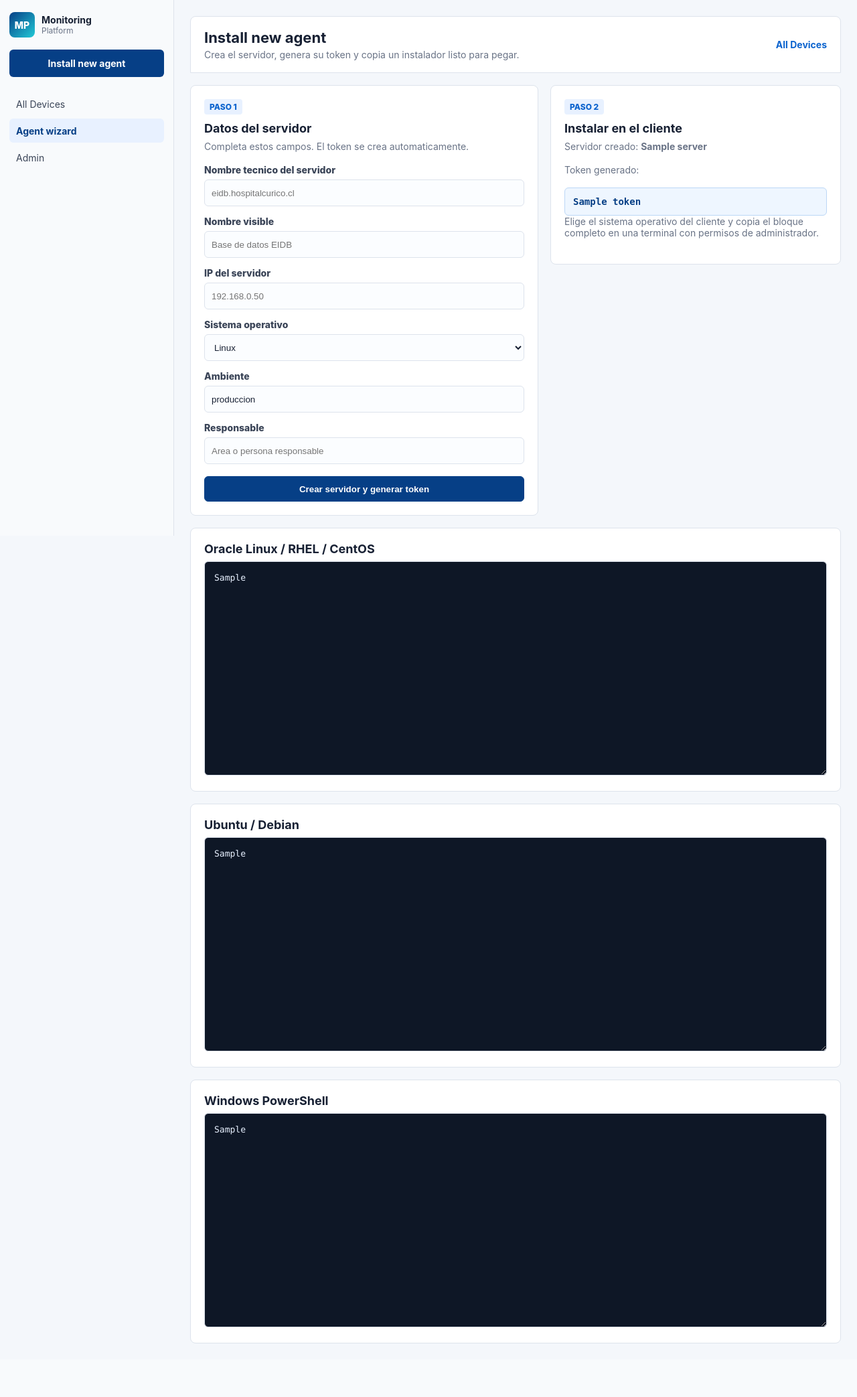
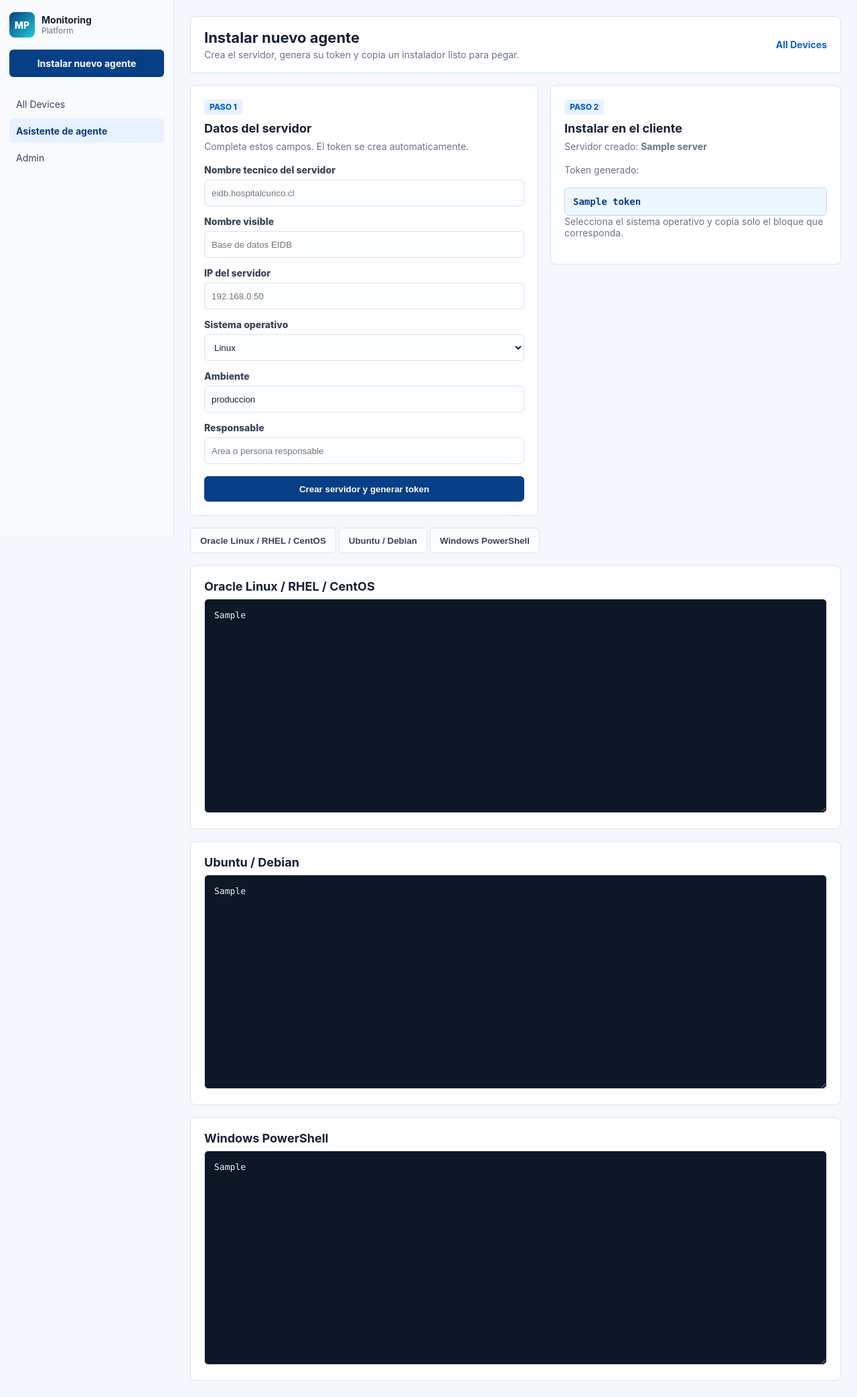
Before and after one commit to fdovasquez/monitoring-platform, a Django app: template backend/templates/inventory/agent_install_wizard.html in a window 1280 px wide. Shown: the whole page at 67% size. Before the commit the page ends 2006 px from the top, so only its background shows below. Run offline with Django 5.2, Linux system fonts and the light colour scheme; tables that the repository leaves empty hold one stand-in row (values such as "Sample post"); the template is opened without the code that fills it: values that come from a table or form of the project are taken from there, most other values are stand-ins (such as "Sample title", 1, 10 or a date in 2020); data that the repository does not hold is empty.

Commit message:
Traducir asistente y mostrar un script por sistema

```diff
--- a/backend/templates/inventory/agent_install_wizard.html
+++ b/backend/templates/inventory/agent_install_wizard.html
@@ -4,7 +4,7 @@
 <head>
   <meta charset="utf-8">
   <meta name="viewport" content="width=device-width, initial-scale=1">
-  <title>Install new agent</title>
+  <title>Instalar nuevo agente</title>
   <link rel="stylesheet" href="{% static 'inventory/device_list.css' %}">
   <link rel="stylesheet" href="{% static 'inventory/agent_wizard.css' %}">
 </head>
@@ -17,10 +17,10 @@
         <span>Platform</span>
       </div>
     </div>
-    <a class="primary-action" href="{% url 'agent-install' %}">Install new agent</a>
+    <a class="primary-action" href="{% url 'agent-install' %}">Instalar nuevo agente</a>
     <nav class="nav-section">
       <a class="nav-item" href="{% url 'device-list' %}"><span>All Devices</span></a>
-      <a class="nav-item active" href="{% url 'agent-install' %}"><span>Agent wizard</span></a>
+      <a class="nav-item active" href="{% url 'agent-install' %}"><span>Asistente de agente</span></a>
       <a class="nav-item" href="{% url 'admin:index' %}"><span>Admin</span></a>
     </nav>
   </aside>
@@ -28,7 +28,7 @@
   <main class="content">
     <header class="topbar">
       <div>
-        <h1>Install new agent</h1>
+        <h1>Instalar nuevo agente</h1>
         <p>Crea el servidor, genera su token y copia un instalador listo para pegar.</p>
       </div>
       <div class="top-actions">
@@ -81,7 +81,7 @@
           <p>Servidor creado: <strong>{{ created_server.hostname }}</strong></p>
           <p>Token generado:</p>
           <code class="token">{{ agent_token.token }}</code>
-          <p>Elige el sistema operativo del cliente y copia el bloque completo en una terminal con permisos de administrador.</p>
+          <p>Selecciona el sistema operativo y copia solo el bloque que corresponda.</p>
         {% else %}
           <p>Primero crea el servidor. Luego apareceran los comandos listos para copiar.</p>
         {% endif %}
@@ -90,20 +90,40 @@
 
     {% if created_server %}
       <section class="script-section">
-        <article class="script-card">
+        <div class="script-tabs" role="tablist" aria-label="Sistema operativo">
+          <button class="script-tab active" type="button" data-target="oracle-script">Oracle Linux / RHEL / CentOS</button>
+          <button class="script-tab" type="button" data-target="ubuntu-script">Ubuntu / Debian</button>
+          <button class="script-tab" type="button" data-target="windows-script">Windows PowerShell</button>
+        </div>
+
+        <article class="script-card active" id="oracle-script">
           <h2>Oracle Linux / RHEL / CentOS</h2>
           <textarea readonly>{{ linux_script }}</textarea>
         </article>
-        <article class="script-card">
+        <article class="script-card" id="ubuntu-script">
           <h2>Ubuntu / Debian</h2>
           <textarea readonly>{{ ubuntu_script }}</textarea>
         </article>
-        <article class="script-card">
+        <article class="script-card" id="windows-script">
           <h2>Windows PowerShell</h2>
           <textarea readonly>{{ windows_script }}</textarea>
         </article>
       </section>
     {% endif %}
   </main>
+  <script>
+    document.querySelectorAll(".script-tab").forEach(function (tab) {
+      tab.addEventListener("click", function () {
+        document.querySelectorAll(".script-tab").forEach(function (item) {
+          item.classList.remove("active");
+        });
+        document.querySelectorAll(".script-card").forEach(function (card) {
+          card.classList.remove("active");
+        });
+        tab.classList.add("active");
+        document.getElementById(tab.dataset.target).classList.add("active");
+      });
+    });
+  </script>
 </body>
 </html>
```
